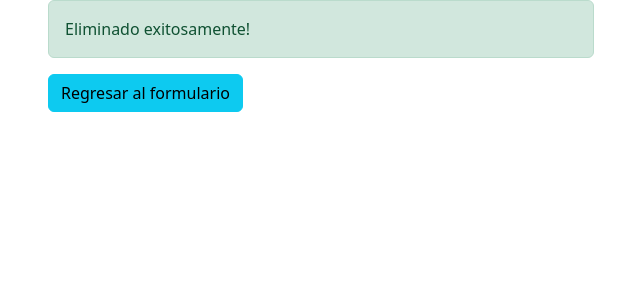
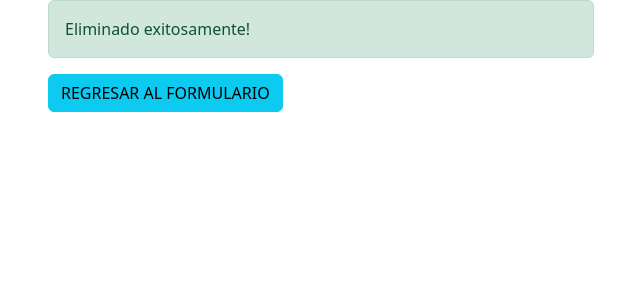
Before and after one commit to dany11279/Final_miron, a PHP site: page /eliminar.php in a window 1280 px wide. Shown: the top 300 px of the page, without its empty margins (34-674 px from the left). Run offline with PHP 8.4, Linux system fonts and the light colour scheme.

Commit message:
corregi mi herror

```diff
--- a/controladores/pacientes/eliminar.php
+++ b/controladores/pacientes/eliminar.php
@@ -41,7 +41,8 @@ require '../../modelos/Paciente.php';
         </div>
         <div class="row">
             <div class="col-lg-4">
-                <a href="/Final_miron/controladores/pacientes/buscar.php" class="btn btn-info">Regresar al formulario</a>
+
+                <a href="/Final_miron/controladores/pacientes/buscar.php" class="btn btn-info">REGRESAR AL FORMULARIO</a>
             </div>
         </div>
     </div>
```
